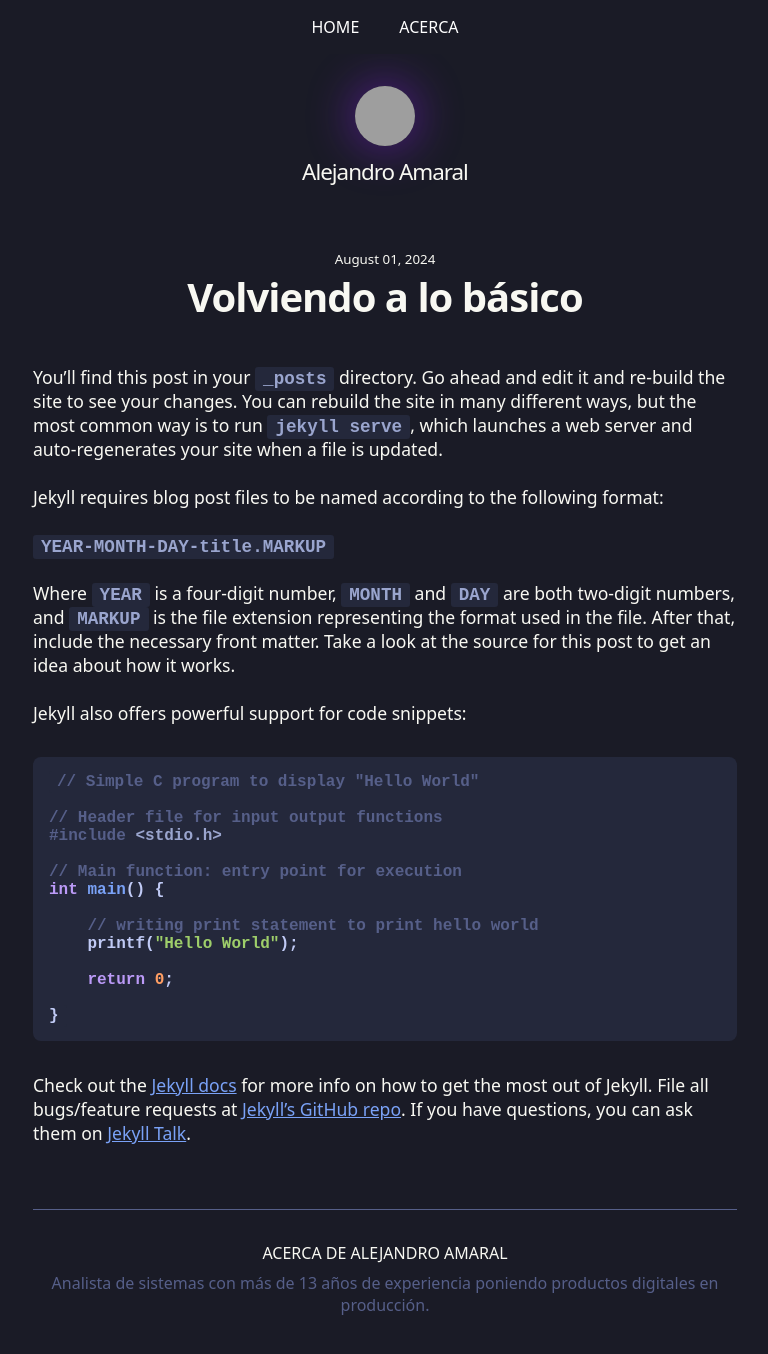
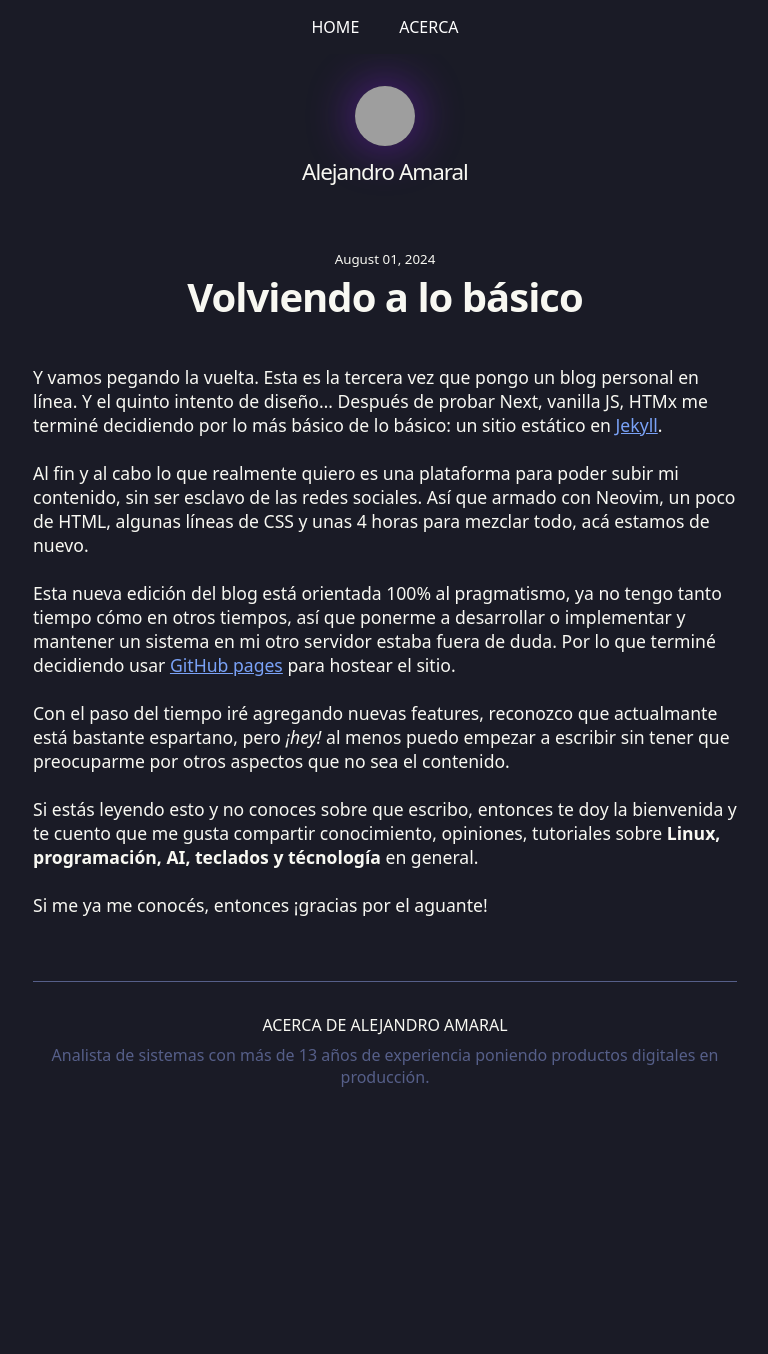
Before and after one commit to janoamaral/janoamaral.github.io, a Jekyll site: the page built from _posts/2024-08-01-welcome-to-jekyll.markdown, in a window 1280 px wide and 1380 px high. Shown: the top 1354 px of the window, without its empty margins (255-1023 px from the left). Built offline with Jekyll 4.4.1, drawn with Linux system fonts in a browser that asks for light colours; grey boxes are pictures that could not be loaded.

Commit message:
feat: added article

```diff
--- a/_layouts/home.html
+++ b/_layouts/home.html
@@ -12,7 +12,7 @@ layout: default
   <div>
     <p>
     Hola, soy Alejandro (aka Jano), analista de sistemas con más de 13 años de experiencia
-    poniendo productos digitales en producción 🚀
+    poniendo productos digitales en producción.
     </p>
   </div>
 </header>
--- a/_posts/2024-08-01-welcome-to-jekyll.markdown
+++ b/_posts/2024-08-01-welcome-to-jekyll.markdown
@@ -5,35 +5,31 @@ date: 2024-08-01 20:29:02 -0300
 categories: general
 ---
 
-You’ll find this post in your `_posts` directory. Go ahead and edit it and re-build the site to see your changes. You can rebuild the site in many different ways, but the most common way is to run `jekyll serve`, which launches a web server and auto-regenerates your site when a file is updated.
+Y vamos pegando la vuelta. Esta es la tercera vez que pongo un blog
+personal en línea. Y el quinto intento de diseño... Después de probar Next,
+vanilla JS, HTMx me terminé decidiendo por lo más básico de lo básico: un sitio
+estático en [Jekyll][jekyllrb].
 
-Jekyll requires blog post files to be named according to the following format:
+Al fin y al cabo lo que realmente quiero es una plataforma para poder subir mi
+contenido, sin ser esclavo de las redes sociales. Así que armado con Neovim,
+un poco de HTML, algunas líneas de CSS y unas 4 horas para mezclar todo, acá
+estamos de nuevo.
 
-`YEAR-MONTH-DAY-title.MARKUP`
+Esta nueva edición del blog está orientada 100% al pragmatismo, ya no tengo
+tanto tiempo cómo en otros tiempos, así que ponerme a desarrollar o implementar
+y mantener un sistema en mi otro servidor estaba fuera de duda. Por lo que
+terminé decidiendo usar [GitHub pages][ghpages] para hostear el sitio.
 
-Where `YEAR` is a four-digit number, `MONTH` and `DAY` are both two-digit numbers, and `MARKUP` is the file extension representing the format used in the file. After that, include the necessary front matter. Take a look at the source for this post to get an idea about how it works.
+Con el paso del tiempo iré agregando nuevas features, reconozco que actualmante
+está bastante espartano, pero _¡hey!_ al menos puedo empezar a escribir sin tener
+que preocuparme por otros aspectos que no sea el contenido.
 
-Jekyll also offers powerful support for code snippets:
+Si estás leyendo esto y no conoces sobre que escribo, entonces te doy la
+bienvenida y te cuento que me gusta compartir conocimiento, opiniones, tutoriales
+sobre **Linux, programación, AI, teclados y técnología** en general.
 
-{% highlight c %}
-// Simple C program to display "Hello World"
+Si me ya me conocés, entonces ¡gracias por el aguante!
 
-// Header file for input output functions
-#include <stdio.h>
 
-// Main function: entry point for execution
-int main() {
-
-    // writing print statement to print hello world
-    printf("Hello World");
-
-    return 0;
-
-}
-{% endhighlight %}
-
-Check out the [Jekyll docs][jekyll-docs] for more info on how to get the most out of Jekyll. File all bugs/feature requests at [Jekyll’s GitHub repo][jekyll-gh]. If you have questions, you can ask them on [Jekyll Talk][jekyll-talk].
-
-[jekyll-docs]: https://jekyllrb.com/docs/home
-[jekyll-gh]: https://github.com/jekyll/jekyll
-[jekyll-talk]: https://talk.jekyllrb.com/
+[jekyllrb]: https://jekyllrb.com/
+[ghpages]: https://pages.github.com
```
